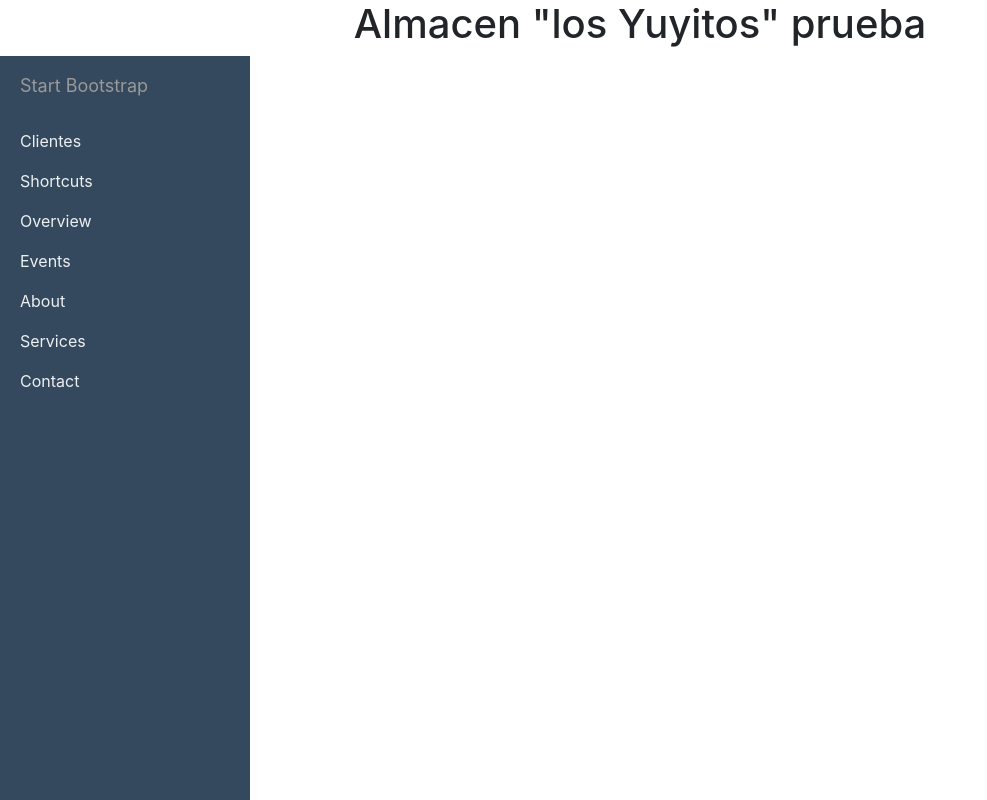
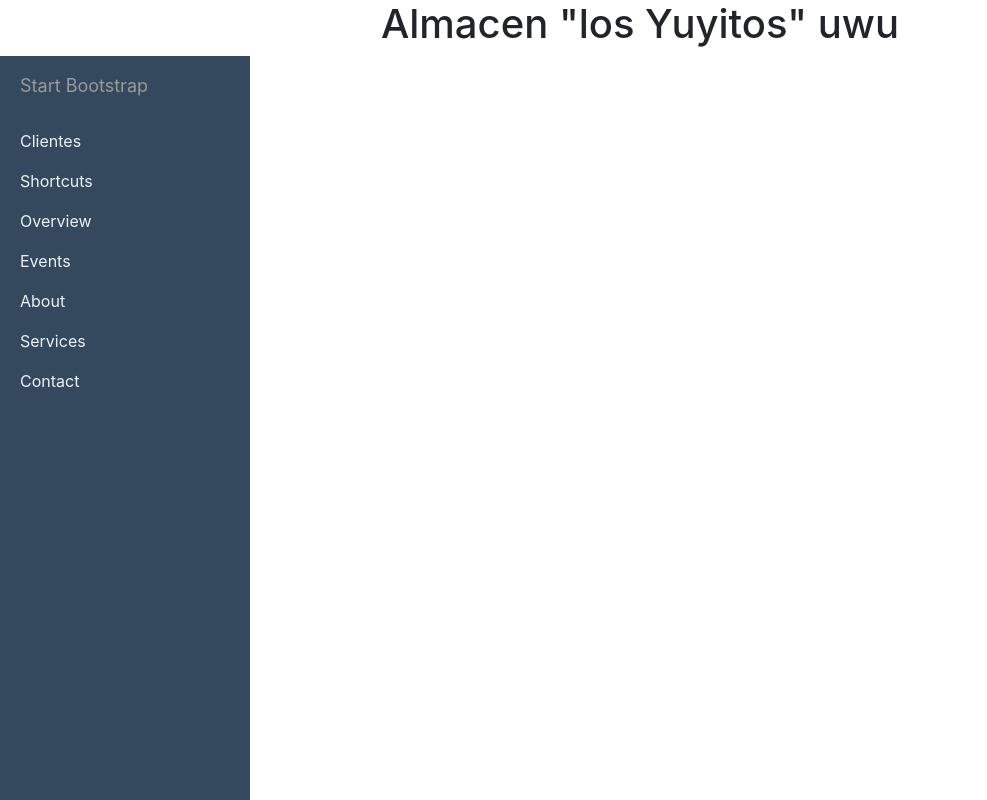
Before and after one commit to Shargzem/yuyitos, a Django app: page /inicio in a window 1280 px wide. Shown: the whole page, without its empty margins (0-987 px from the left). Run offline with Django 3.2, Linux system fonts and the light colour scheme; some libraries are stand-ins or nearby versions.

Commit message:
Titulo yuyitos cambiado para test

```diff
--- a/yuyitosProyecto/templates/inicio.html
+++ b/yuyitosProyecto/templates/inicio.html
@@ -13,7 +13,7 @@
 <body>
 
 
-    <h1 style="text-align:center">Almacen "los Yuyitos" prueba</h1>
+    <h1 style="text-align:center">Almacen "los Yuyitos" uwu</h1>
 
     <div id="wrapper">
         <div id="sidebar-wrapper">
```
